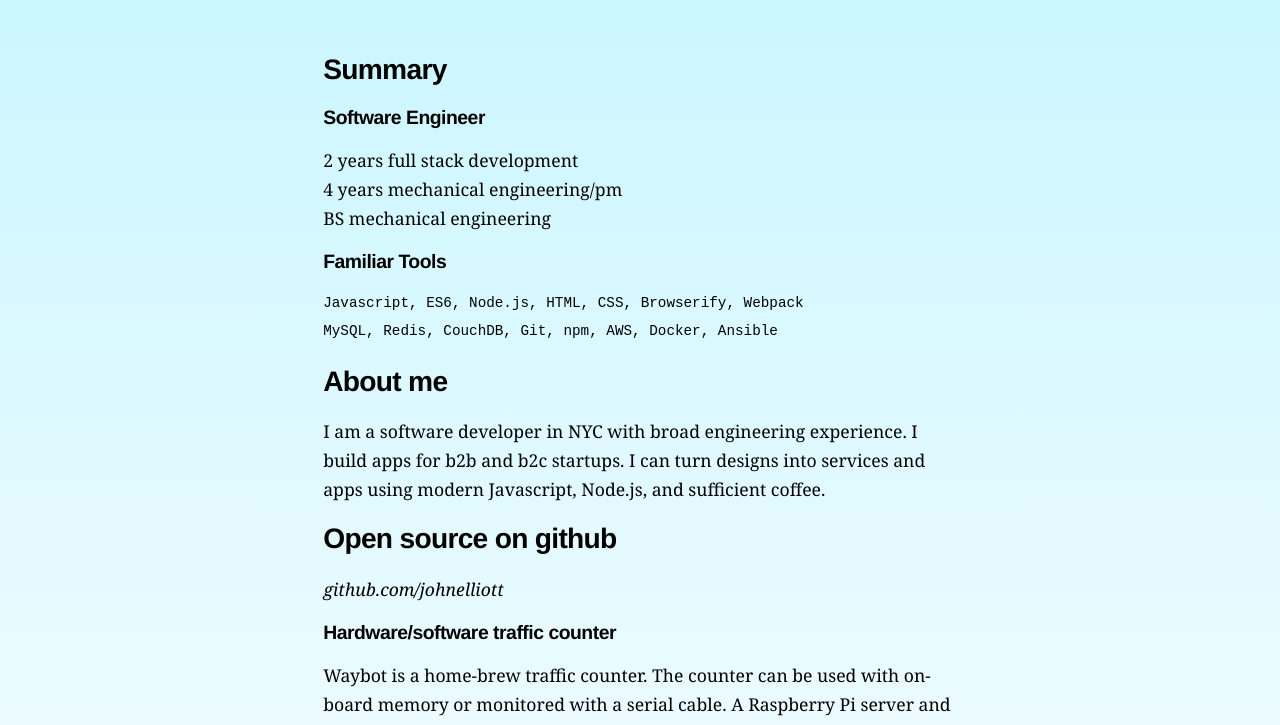
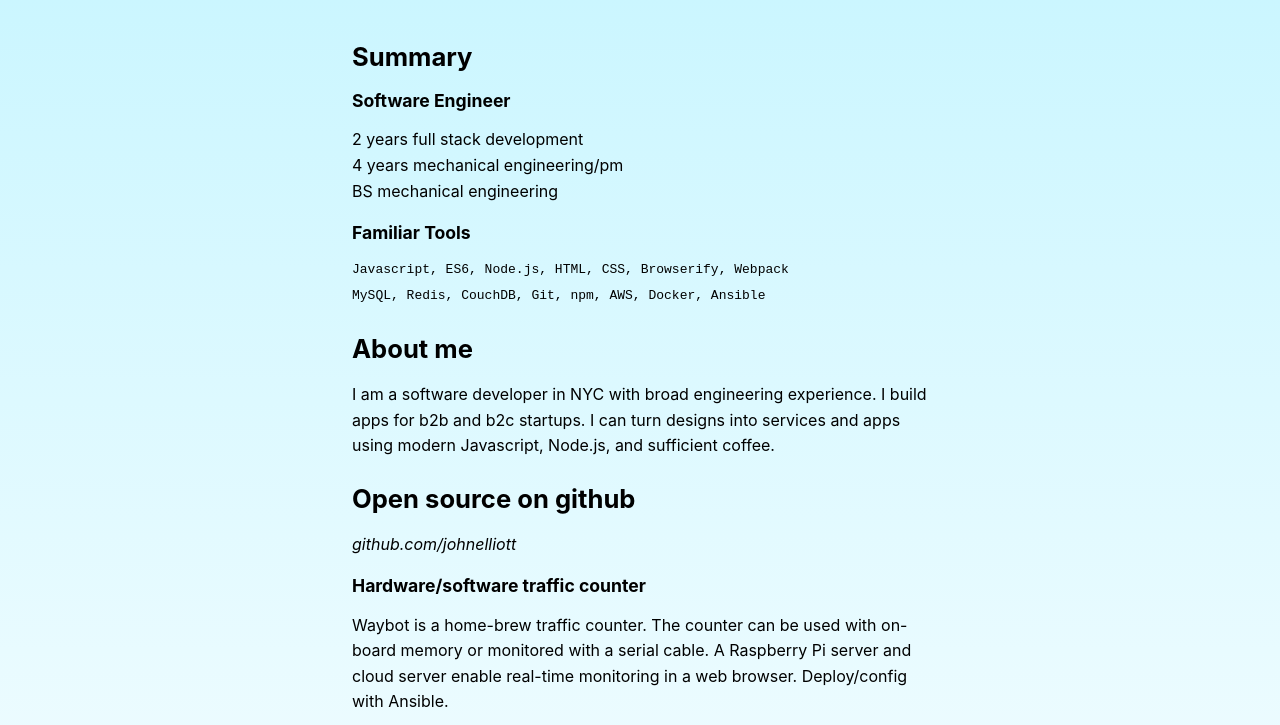
Before and after one commit to johnelliott/johnelliott.github.io, a website: page resume.html in a window 1280 px wide. Shown: the part 114-839 px from the top of the page. Drawn offline with nearby package versions, Linux system fonts and the light colour scheme; files that its build step writes are made by us from their sources.

Commit message:
Update stylesheet

```diff
--- a/style.scss
+++ b/style.scss
@@ -1,5 +1,17 @@
 $theme-color: #c6f5ff;
 $active-link-color: #472F9C;
+$font-stack:
+-apple-system,
+BlinkMacSystemFont,
+"Segoe UI",
+Roboto,
+Helvetica,
+Arial,
+sans-serif,
+"Apple Color Emoji",  /* Emojis*/
+"Segoe UI Emoji", /* Emojis*/
+"Segoe UI Symbol"; /* Emojis*/
+
 html {
   min-height: 100%; //fill linear gradient
 }
@@ -9,7 +21,7 @@ body {
   margin: auto;
   max-width: 36em;
   padding: 0 1em;
-  font: 1.1em/1.62em Georgia, serif;
+  font: 1em/1.6em $font-stack;
   a {
     color: inherit;
     text-decoration: none;
@@ -21,11 +33,6 @@ body {
       text-decoration: none;
     }
   }
-}
-
-nav, h1, h2, h3, h4, h5, h6, table {
-  // TODO fix size in body
-  font-family: "Helvetica Neue", Helvetica, Arial, sans-serif;
 }
 nav {
   display: flex;
@@ -45,8 +52,8 @@ nav {
   }
 }
 h1,h2,h3 {
+  margin-top: 1em;
   line-height: 1.2em;
-  letter-spacing: -0.025em;
 }
 table {
   font-size: 0.9em;
```
Also changed, not shown: index.html (+2 -2 lines).
